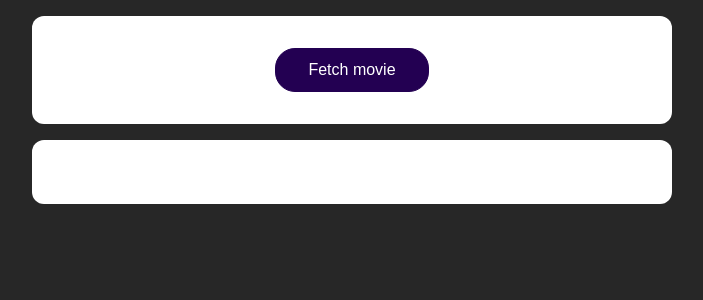
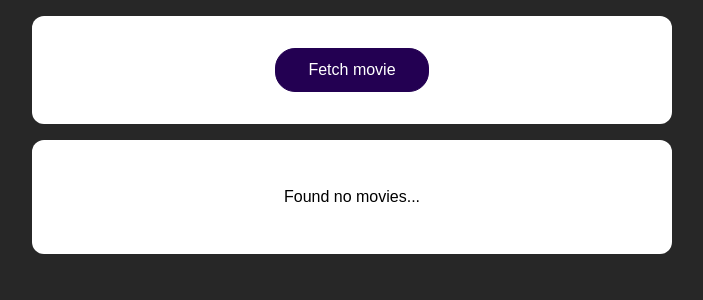
Before and after one commit to graphoeil/MS-Sending-HTTP-requests-14, a React (Create React App) app: page / in a window 1280 px wide. Shown: the top 300 px of the page, without its empty margins (288-991 px from the left). Built offline with nearby package versions, Linux system fonts and the light colour scheme.

Commit message:
Add loading...

```diff
--- a/src/App.js
+++ b/src/App.js
@@ -8,9 +8,11 @@
 
 	// State
 	const [movies, setMovies] = useState([]);
+	const [isLoading, setIsLoading] = useState(false);
 
 	// Get data
 	const fetchMovies = async() => {
+		setIsLoading(true);
 		const response = await fetch('https://swapi.dev/api/films/');
 		const data = await response.json();
 		const transformedMovies = data.results.map((movieData) => {
@@ -22,6 +24,7 @@
 			};
 		});
 		setMovies(transformedMovies);
+		setIsLoading(false);
 	};
 
 	// Return
@@ -33,7 +36,10 @@
 				</button>
 			</section>
 			<section>
-				<MoviesList movies={ movies }/>
+				{/* Another approach than multiples returns in MoviesList */}
+				{ !isLoading && movies.length > 0 && <MoviesList movies={ movies }/> }
+				{ !isLoading && movies.length === 0 && <p>Found no movies...</p> }
+				{ isLoading && <p>Loading...</p> }
 			</section>
 		</React.Fragment>
 	);
```
